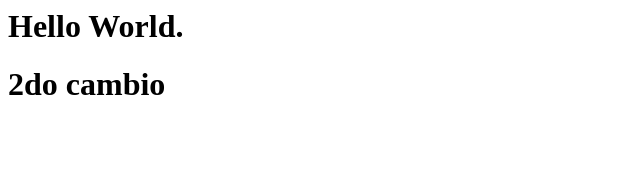
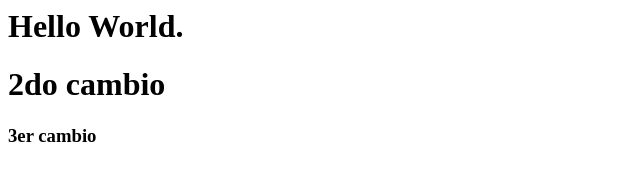
Before and after one commit to felipe0392/tallernoche, a plain HTML site: page index.html in a window 1280 px wide. Shown: the whole page, without its empty margins (0-640 px from the left). Drawn offline with Linux system fonts and the light colour scheme.

Commit message:
seagrego un h3 al archivo .html

```diff
--- a/index.html
+++ b/index.html
@@ -1,2 +1,3 @@
 <h1>Hello World.</h1>
 <h1>2do cambio</h1>
+<h3>3er cambio</h1>
```
